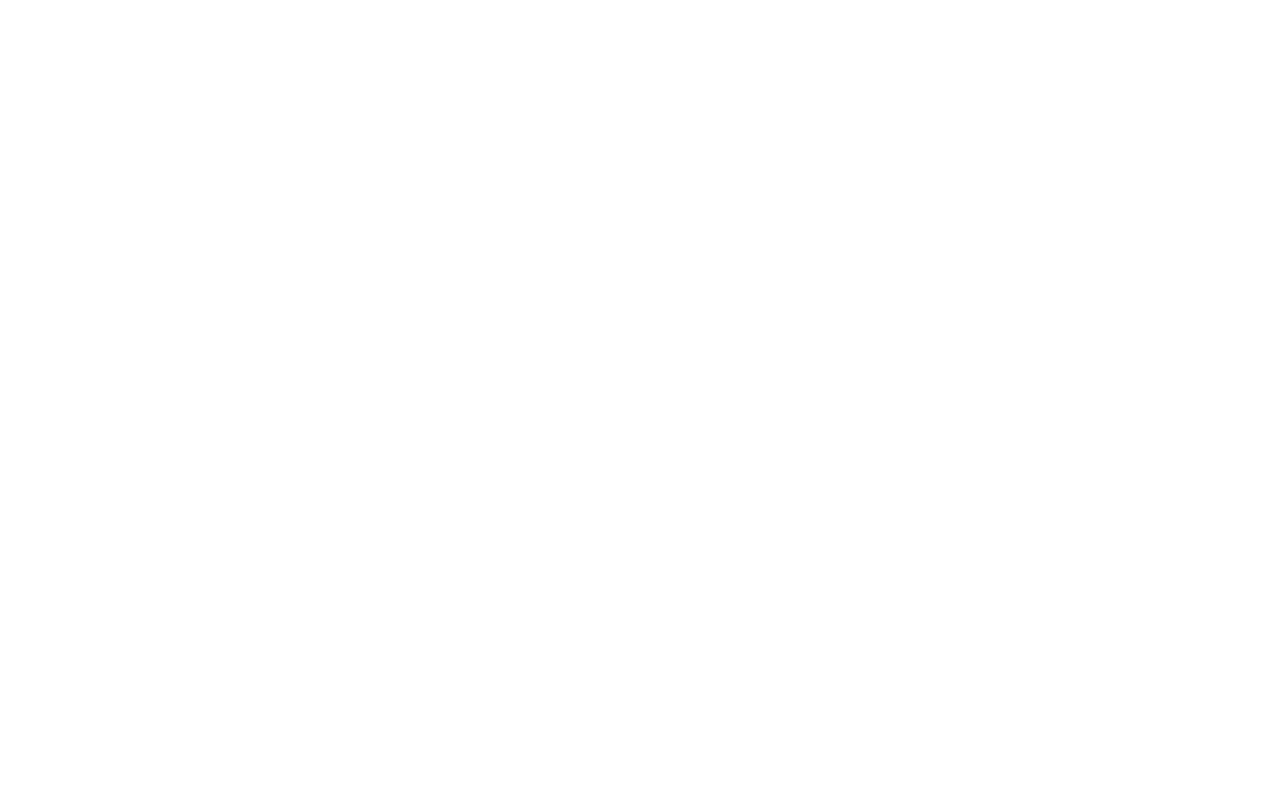
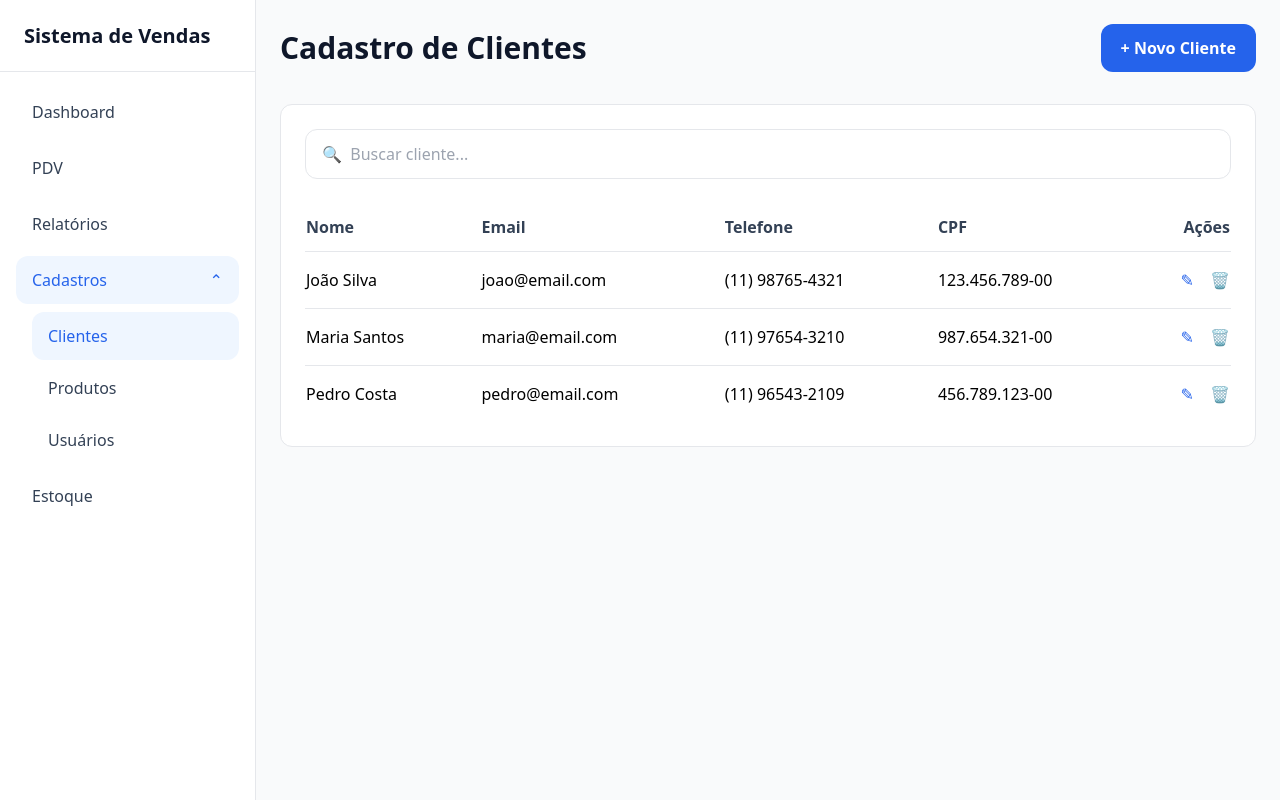
Before and after one commit to douglas-emeefe/mf-vendas, a React app in the folder frontend/: page /clientes in a window 1280 px wide. Before the commit this address had no page. Built offline with nearby package versions, Linux system fonts and the light colour scheme; the HTML template or start-up script is replaced by a standard one.

Commit message:
feat: cria menu de cadastros e tela de clientes

```diff
--- a/frontend/src/components/Sidebar.jsx
+++ b/frontend/src/components/Sidebar.jsx
@@ -1,31 +1,57 @@
+import { useState } from "react";
 import { Link } from "react-router-dom";
 
 export default function Sidebar() {
+    const [cadastrosAberto, setCadastrosAberto] = useState(true);
+
     return (
-        <div className="w-64 h-screen bg-gray-100 p-4 border-r">
-            <h1 className="text-xl font-bold mb-6">Sistema de Vendas</h1>
+        <aside className="w-64 min-h-screen bg-white border-r border-gray-200">
+            <div className="h-[72px] flex items-center px-6 border-b">
+                <h1 className="text-xl font-bold text-slate-900">Sistema de Vendas</h1>
+            </div>
 
-            <nav className="space-y-2">
-                <Link className="block p-2 rounded bg-blue-100 text-blue-600" to="/">
+            <nav className="p-4 space-y-2 text-slate-700">
+                <Link to="/" className="block px-4 py-3 rounded-xl hover:bg-blue-50">
                     Dashboard
                 </Link>
 
-                <Link className="block p-2 rounded hover:bg-gray-200" to="/pdv">
+                <Link to="/pdv" className="block px-4 py-3 rounded-xl hover:bg-blue-50">
                     PDV
                 </Link>
 
-                <Link className="block p-2 rounded hover:bg-gray-200" to="/relatorios">
+                <Link to="/relatorios" className="block px-4 py-3 rounded-xl hover:bg-blue-50">
                     Relatórios
                 </Link>
 
-                <Link className="block p-2 rounded hover:bg-gray-200" to="/produtos">
-                    Produtos
-                </Link>
+                <button
+                    type="button"
+                    onClick={() => setCadastrosAberto(!cadastrosAberto)}
+                    className="w-full flex justify-between items-center px-4 py-3 rounded-xl bg-blue-50 text-blue-600 font-medium"
+                >
+                    <span>Cadastros</span>
+                    <span>{cadastrosAberto ? "⌃" : "⌄"}</span>
+                </button>
 
-                <Link className="block p-2 rounded hover:bg-gray-200" to="/estoque">
+                {cadastrosAberto && (
+                    <div className="ml-4 space-y-1">
+                        <Link to="/clientes" className="block px-4 py-3 rounded-xl bg-blue-50 text-blue-600">
+                            Clientes
+                        </Link>
+
+                        <Link to="/produtos" className="block px-4 py-3 rounded-xl hover:bg-blue-50">
+                            Produtos
+                        </Link>
+
+                        <Link to="/usuarios" className="block px-4 py-3 rounded-xl hover:bg-blue-50">
+                            Usuários
+                        </Link>
+                    </div>
+                )}
+
+                <Link to="/estoque" className="block px-4 py-3 rounded-xl hover:bg-blue-50">
                     Estoque
                 </Link>
             </nav>
-        </div>
+        </aside>
     );
 }
--- /dev/null
+++ b/frontend/src/pages/Clientes.jsx
@@ -0,0 +1,126 @@
+import { useState } from "react";
+import DashboardLayout from "../layout/DashboardLayout";
+
+export default function Clientes() {
+    const [mostrarFormulario, setMostrarFormulario] = useState(false);
+
+    const clientes = [
+        {
+            id: 1,
+            nome: "João Silva",
+            email: "joao@email.com",
+            telefone: "(11) 98765-4321",
+            cpf: "123.456.789-00",
+        },
+        {
+            id: 2,
+            nome: "Maria Santos",
+            email: "maria@email.com",
+            telefone: "(11) 97654-3210",
+            cpf: "987.654.321-00",
+        },
+        {
+            id: 3,
+            nome: "Pedro Costa",
+            email: "pedro@email.com",
+            telefone: "(11) 96543-2109",
+            cpf: "456.789.123-00",
+        },
+    ];
+
+    return (
+        <DashboardLayout>
+            <div className="flex items-center justify-between mb-8">
+                <h1 className="text-3xl font-bold text-slate-900">
+                    Cadastro de Clientes
+                </h1>
+
+                <button
+                    onClick={() => setMostrarFormulario(true)}
+                    className="bg-blue-600 hover:bg-blue-700 text-white font-semibold px-5 py-3 rounded-xl"
+                >
+                    + Novo Cliente
+                </button>
+            </div>
+
+            {mostrarFormulario && (
+                <div className="bg-white border border-gray-200 rounded-xl p-6 mb-6">
+                    <h2 className="text-xl font-semibold mb-6">Novo Cliente</h2>
+
+                    <form className="grid grid-cols-2 gap-5">
+                        <div>
+                            <label className="block text-sm font-medium mb-2">Nome *</label>
+                            <input className="w-full border rounded-xl px-4 py-3 outline-none focus:ring-2 focus:ring-blue-500" />
+                        </div>
+
+                        <div>
+                            <label className="block text-sm font-medium mb-2">Email *</label>
+                            <input className="w-full border rounded-xl px-4 py-3 outline-none focus:ring-2 focus:ring-blue-500" />
+                        </div>
+
+                        <div>
+                            <label className="block text-sm font-medium mb-2">Telefone</label>
+                            <input className="w-full border rounded-xl px-4 py-3 outline-none focus:ring-2 focus:ring-blue-500" />
+                        </div>
+
+                        <div>
+                            <label className="block text-sm font-medium mb-2">CPF</label>
+                            <input className="w-full border rounded-xl px-4 py-3 outline-none focus:ring-2 focus:ring-blue-500" />
+                        </div>
+
+                        <div className="col-span-2 flex gap-3">
+                            <button
+                                type="submit"
+                                className="bg-green-600 hover:bg-green-700 text-white font-semibold px-5 py-3 rounded-xl"
+                            >
+                                Salvar
+                            </button>
+
+                            <button
+                                type="button"
+                                onClick={() => setMostrarFormulario(false)}
+                                className="bg-gray-300 hover:bg-gray-400 text-slate-800 font-semibold px-5 py-3 rounded-xl"
+                            >
+                                Cancelar
+                            </button>
+                        </div>
+                    </form>
+                </div>
+            )}
+
+            <div className="bg-white border border-gray-200 rounded-xl p-6">
+                <input
+                    placeholder="🔍  Buscar cliente..."
+                    className="w-full border rounded-xl px-4 py-3 mb-6 outline-none focus:ring-2 focus:ring-blue-500"
+                />
+
+                <table className="w-full text-left">
+                    <thead>
+                        <tr className="border-b text-slate-700">
+                            <th className="py-3">Nome</th>
+                            <th>Email</th>
+                            <th>Telefone</th>
+                            <th>CPF</th>
+                            <th className="text-right">Ações</th>
+                        </tr>
+                    </thead>
+
+                    <tbody>
+                        {clientes.map((cliente) => (
+                            <tr key={cliente.id} className="border-b last:border-none">
+                                <td className="py-4">{cliente.nome}</td>
+                                <td>{cliente.email}</td>
+                                <td>{cliente.telefone}</td>
+                                <td>{cliente.cpf}</td>
+                                <td className="text-right space-x-4">
+                                    <button className="text-blue-600">✎</button>
+                                    <button className="text-red-600">🗑</button>
+                                </td>
+                            </tr>
+                        ))}
+                    </tbody>
+                </table>
+            </div>
+        </DashboardLayout>
+    );
+}
--- /dev/null
+++ b/frontend/src/pages/Produtos.jsx
@@ -0,0 +1,9 @@
+import DashboardLayout from "../layout/DashboardLayout";
+
+export default function Produtos() {
+    return (
+        <DashboardLayout>
+            <h1 className="text-3xl font-bold text-slate-900">Produtos</h1>
+        </DashboardLayout>
+    );
+}
--- a/frontend/src/routes/AppRoutes.jsx
+++ b/frontend/src/routes/AppRoutes.jsx
@@ -1,11 +1,15 @@
 import { BrowserRouter, Routes, Route } from "react-router-dom";
 import Dashboard from "../pages/Dashboard";
+import Produtos from "../pages/Produtos";
+import Clientes from "../pages/Clientes";
 
 export default function AppRoutes() {
     return (
         <BrowserRouter>
             <Routes>
                 <Route path="/" element={<Dashboard />} />
+                <Route path="/clientes" element={<Clientes />} />
+                <Route path="/produtos" element={<Produtos />} />
             </Routes>
         </BrowserRouter>
     );
```
